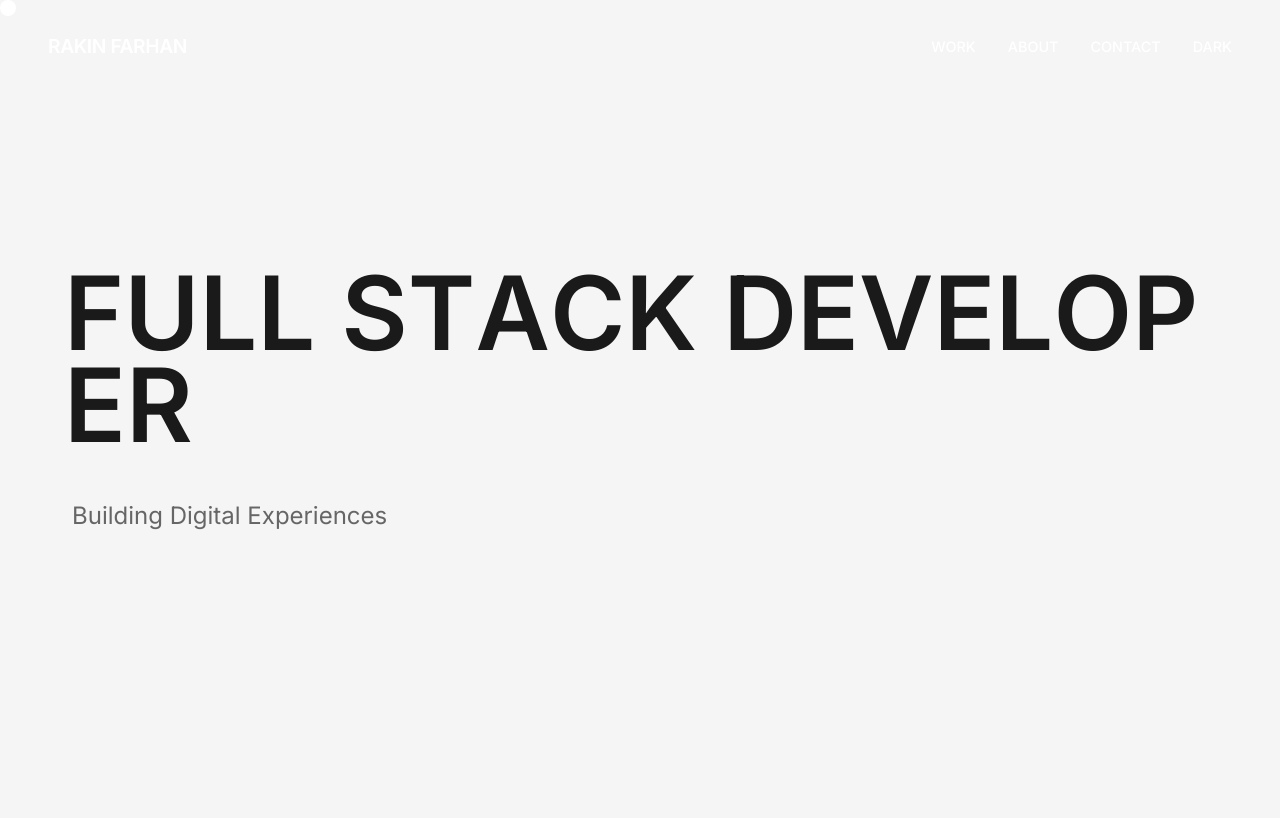
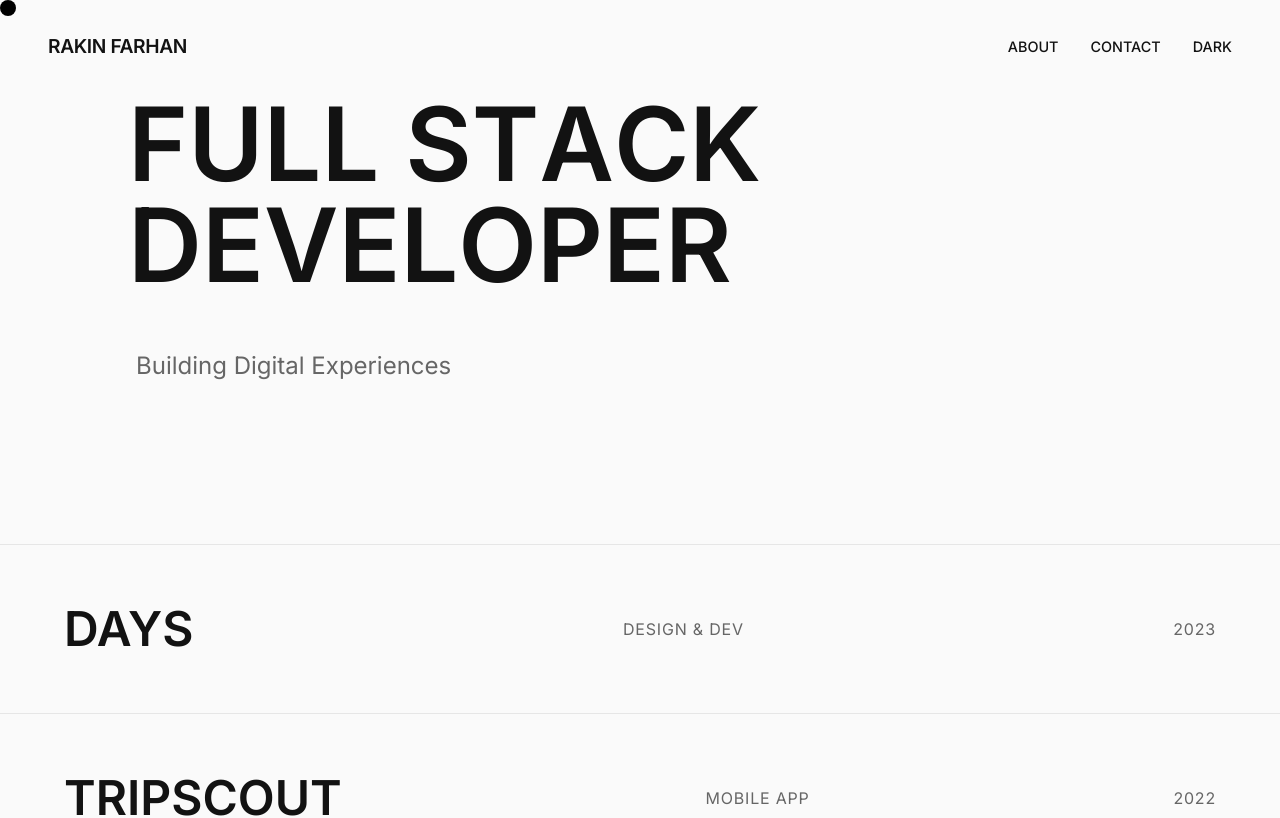
Before and after one commit to d33pto3/portfolio, a React (Vite) app: page / in a window 1280 px wide. Shown: the top 818 px of the page. Built offline with nearby package versions, Linux system fonts and the light colour scheme.

Commit message:
feat: Refactor hero title rendering, update cursor and navbar styling for theme integration, adjust hero layout, and switch to Bun for package management.

```diff
--- a/src/components/common/CustomCursor.css
+++ b/src/components/common/CustomCursor.css
@@ -4,10 +4,17 @@
   left: 0;
   width: 16px;
   height: 16px;
-  background-color: #fff;
   border-radius: 50%;
   pointer-events: none;
   z-index: 9999;
-  mix-blend-mode: difference;
+  transition: background-color 0.4s cubic-bezier(0.4, 0, 0.2, 1);
   transform-origin: center center;
 }
+
+.custom-cursor.theme-dark {
+  background-color: #fff;
+}
+
+.custom-cursor.theme-light {
+  background-color: #000;
+}
--- a/src/components/common/CustomCursor.tsx
+++ b/src/components/common/CustomCursor.tsx
@@ -1,10 +1,12 @@
 import { useEffect, useRef, useState } from 'react';
 import gsap from 'gsap';
 import './CustomCursor.css';
+import { useTheme } from '../../context/ThemeContext';
 
 export default function CustomCursor() {
   const cursorRef = useRef<HTMLDivElement>(null);
   const [isHovering, setIsHovering] = useState(false);
+  const { theme } = useTheme();
 
   useEffect(() => {
     const cursor = cursorRef.current;
@@ -57,5 +59,5 @@ export default function CustomCursor() {
     }
   }, [isHovering]);
 
-  return <div ref={cursorRef} className="custom-cursor" />;
+  return <div ref={cursorRef} className={`custom-cursor theme-${theme}`} />;
 }
--- a/src/components/home/Hero.css
+++ b/src/components/home/Hero.css
@@ -1,9 +1,9 @@
 .hero {
-  height: 100vh;
+  height: 60vh;
   display: flex;
   flex-direction: column;
   justify-content: center;
-  padding: 0 4rem;
+  padding: 0 8rem;
   overflow: hidden;
 }
 
@@ -37,8 +37,25 @@
   margin-left: 0.5rem;
 }
 
+.hero-word {
+  display: inline-block;
+  white-space: nowrap;
+}
+
+@media (max-width: 1024px) {
+  .hero-word:nth-child(3) {
+    flex-basis: 100%;
+  }
+}
+
 @media (max-width: 768px) {
   .hero {
-    padding: 0 1.5rem;
+    height: 50vh;
+    padding: 0 2rem;
+  }
+
+  .hero-word:nth-child(2),
+  .hero-word:nth-child(3) {
+    flex-basis: 100%;
   }
 }
--- a/src/components/home/Hero.tsx
+++ b/src/components/home/Hero.tsx
@@ -27,9 +27,18 @@ export default function Hero() {
   return (
     <section className="hero" ref={containerRef}>
       <h1 className="hero-title">
-        {title.split("").map((char, index) => (
-          <span key={index} className="hero-char-wrapper">
-             <span className="hero-char">{char === " " ? "\u00A0" : char}</span>
+        {title.split(" ").map((word, wordIndex) => (
+          <span key={wordIndex} className="hero-word">
+            {word.split("").map((char, charIndex) => (
+              <span key={charIndex} className="hero-char-wrapper">
+                <span className="hero-char">{char}</span>
+              </span>
+            ))}
+            {wordIndex < title.split(" ").length - 1 && (
+              <span className="hero-char-wrapper">
+                <span className="hero-char">&nbsp;</span>
+              </span>
+            )}
           </span>
         ))}
       </h1>
--- a/src/components/home/ProjectList.css
+++ b/src/components/home/ProjectList.css
@@ -18,7 +18,7 @@
   border-top: 1px solid var(--color-border);
   text-decoration: none;
   color: var(--color-text);
-  transition: opacity 0.3s;
+  transition: opacity 0.3s, border-color 0.4s cubic-bezier(0.4, 0, 0.2, 1), color 0.4s cubic-bezier(0.4, 0, 0.2, 1);
   cursor: pointer;
   position: relative;
   overflow: hidden;
@@ -26,6 +26,7 @@
 
 .project-item:last-child {
   border-bottom: 1px solid var(--color-border);
+  transition: border-color 0.4s cubic-bezier(0.4, 0, 0.2, 1);
 }
 
 .project-item:hover {
@@ -33,9 +34,8 @@
   z-index: 2; /* Bring above for clarity */
 }
 
-
 .project-title {
-  font-size: 4rem;
+  font-size: 3rem;
   font-weight: 600;
   text-transform: uppercase;
   transition: transform 0.3s ease;
--- a/src/components/layout/Navbar.css
+++ b/src/components/layout/Navbar.css
@@ -8,8 +8,8 @@
   justify-content: space-between;
   align-items: center;
   z-index: 100;
-  mix-blend-mode: difference;
-  color: #fff;
+  color: var(--color-text);
+  transition: color 0.4s cubic-bezier(0.4, 0, 0.2, 1);
 }
 
 .navbar-logo a {
--- a/src/components/layout/Navbar.tsx
+++ b/src/components/layout/Navbar.tsx
@@ -12,7 +12,6 @@ export default function Navbar() {
         <Link to="/">RAKIN FARHAN</Link>
       </div>
       <div className="navbar-links">
-        <Link to="/work" data-hover="true">Work</Link>
         <Link to="/about" data-hover="true">About</Link>
         <a href="mailto:hello@rakinfarhan.com" data-hover="true">Contact</a>
         <button
--- a/src/styles/GlobalStyles.css
+++ b/src/styles/GlobalStyles.css
@@ -13,11 +13,11 @@
 }
 
 [data-theme='light'] {
-  --color-bg: #f5f5f5;
-  --color-text: #1a1a1a;
+  --color-bg: #fafafa;
+  --color-text: #121212;
   --color-accent: #666;
-  --color-nav-text: #000;
-  --color-border: rgba(0, 0, 0, 0.1);
+  --color-nav-text: #121212;
+  --color-border: rgba(0, 0, 0, 0.08);
 }
 
 html.lenis, html.lenis body {
@@ -45,6 +45,8 @@ body {
   color: var(--color-text);
   font-family: var(--font-primary);
   overflow-x: hidden; /* Prevent horizontal scroll */
+  transition: background-color 0.4s cubic-bezier(0.4, 0, 0.2, 1),
+              color 0.4s cubic-bezier(0.4, 0, 0.2, 1);
 }
 
 /* Hide default scrollbar */
```
Also changed, not shown: 2 other files (tests, documents, lock files or other folders).
